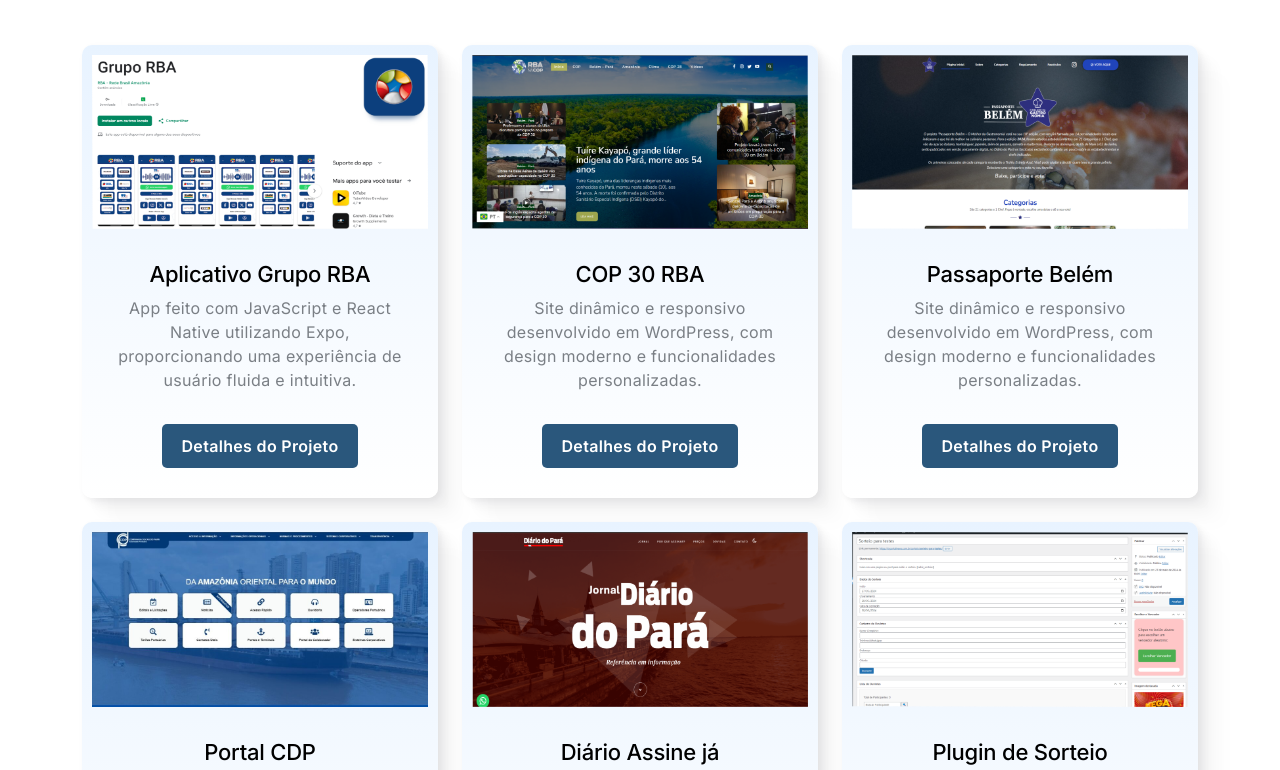
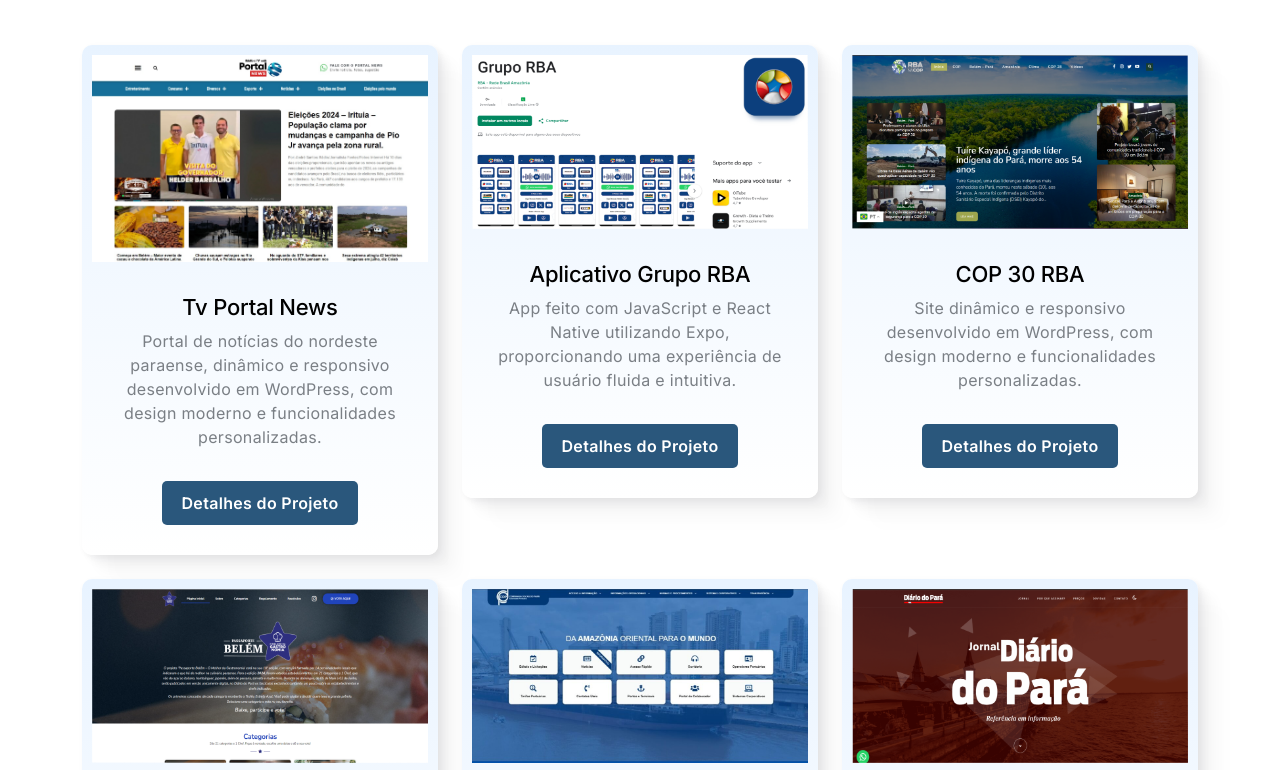
Before and after one commit to JuniorMaia20/portifolio, a plain HTML site: page index.html in a window 1280 px wide. Shown: the part 795-1565 px from the top of the page. Drawn offline with Linux system fonts and the light colour scheme.

Commit message:
Atualização de serviços

```diff
--- a/index.html
+++ b/index.html
@@ -100,6 +100,18 @@
             <h5>Confira alguns dos serviços recentes de web design e front-end que realizei!</h5>
         </div>
         <div class="row">
+            <div class="col-lg-4 col-md-6">
+                <div class="service-box bg-gradient shadow br-30 mb-24">
+                    <div class="img-block">
+                        <img src="assets/media/services/portalnews.jpeg" alt="">
+                    </div>
+                    <div class="text-service">
+                        <h4 class="mb-8">Tv Portal News</h4>
+                        <p class="dark-gray mb-32">Portal de notícias do nordeste paraense, dinâmico e responsivo desenvolvido em WordPress, com design moderno e funcionalidades personalizadas.</p>
+                        <a href="https://tvportalnews.com.br/" class="cus-btn primary">Detalhes do Projeto</a>
+                    </div>
+                </div>
+            </div>
             <div class="col-lg-4 col-md-6">
                 <div class="service-box bg-gradient shadow br-30 mb-24">
                     <div class="img-block">
@@ -378,7 +390,7 @@
         </div>
         <div class="row">
             <div class="col-lg-6">
-                                <h2 class="title mb-32">Fique conectado,<br>  sempre disponível <b class="color-primary">PARA VOCÊ</b></h2>
+                <h2 class="title mb-32">Fique conectado,<br> sempre disponível <b class="color-primary">PARA VOCÊ</b></h2>
                 <p class="mb-32 dark-gray">Entre em contato para mais informações ou para discutir um projeto.</p>
                 <ul class="unstyled">
                     <li><a href="tel:5591987373896"><h6 class="dark-gray"><i class="far fa-phone-alt"></i>+55 91 98737-3896</h6></a></li>
@@ -386,7 +398,8 @@
                 </ul>
             </div>
             <div class="col-lg-6">
-                                <form method="post" action="index.html" class="contact-form">
+                <form method="get" action="https://api.whatsapp.com/send" target="_blank" class="contact-form">
+                    <input type="hidden" name="phone" value="5591987373896">
                     <div class="row">
                         <div class="col-sm-6">
                             <div class="form-group mb-24">
@@ -417,14 +430,13 @@
                     <div class="text-end">
                         <button type="submit" class="cus-btn primary">Enviar</button>
                     </div>
-                                    <!-- Alert Message -->
-                                    <div id="message" class="alert-msg"></div>
                 </form>
             </div>
         </div>
     </div>
 </section>
 <!-- Contact Area End -->
+
 
             </div>
             <!-- Main Content End -->
```
Also changed, not shown: assets/media/services/portalnews.jpeg (added). Lines whose indentation alone changed are shown as unchanged.
